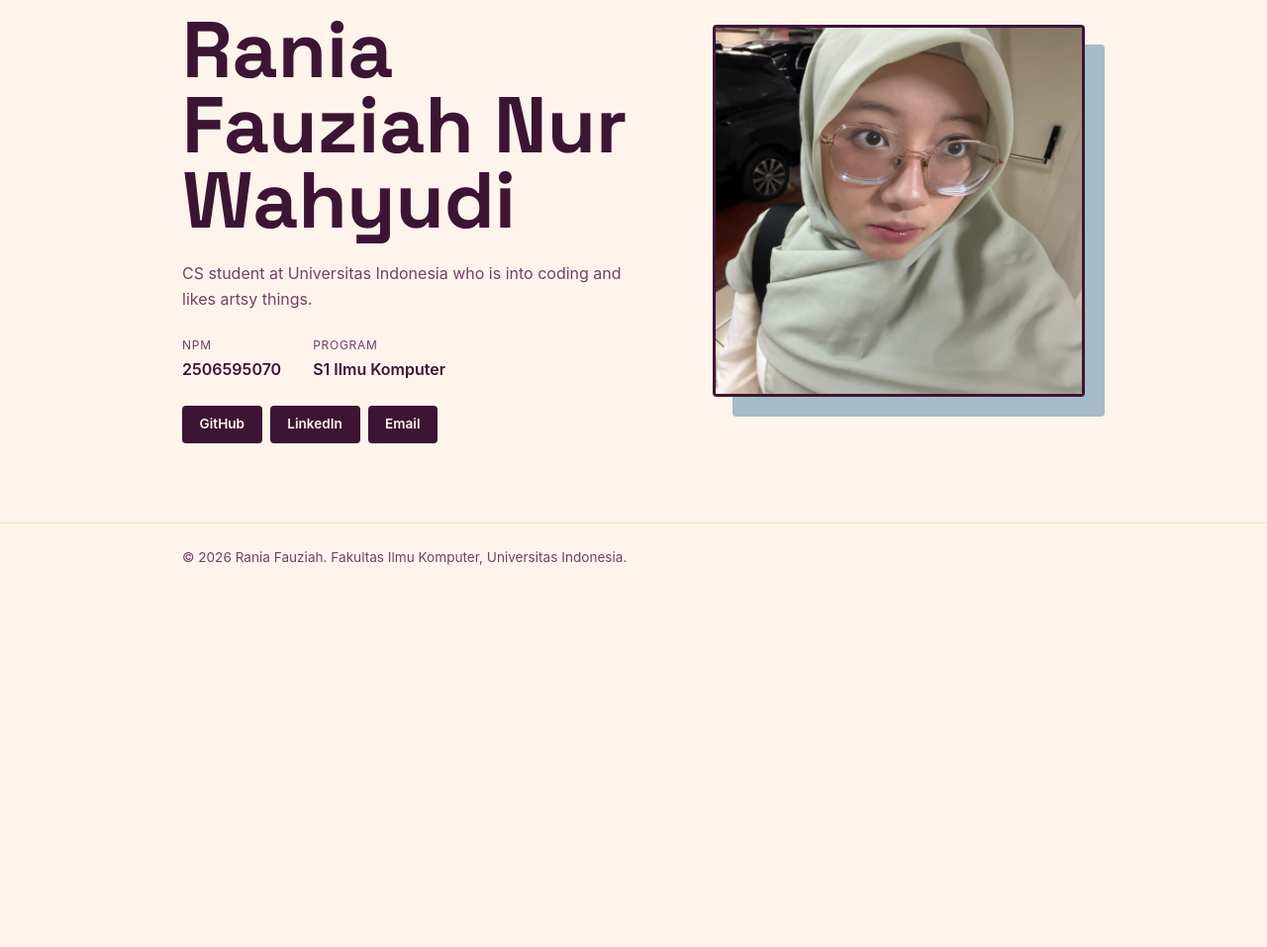
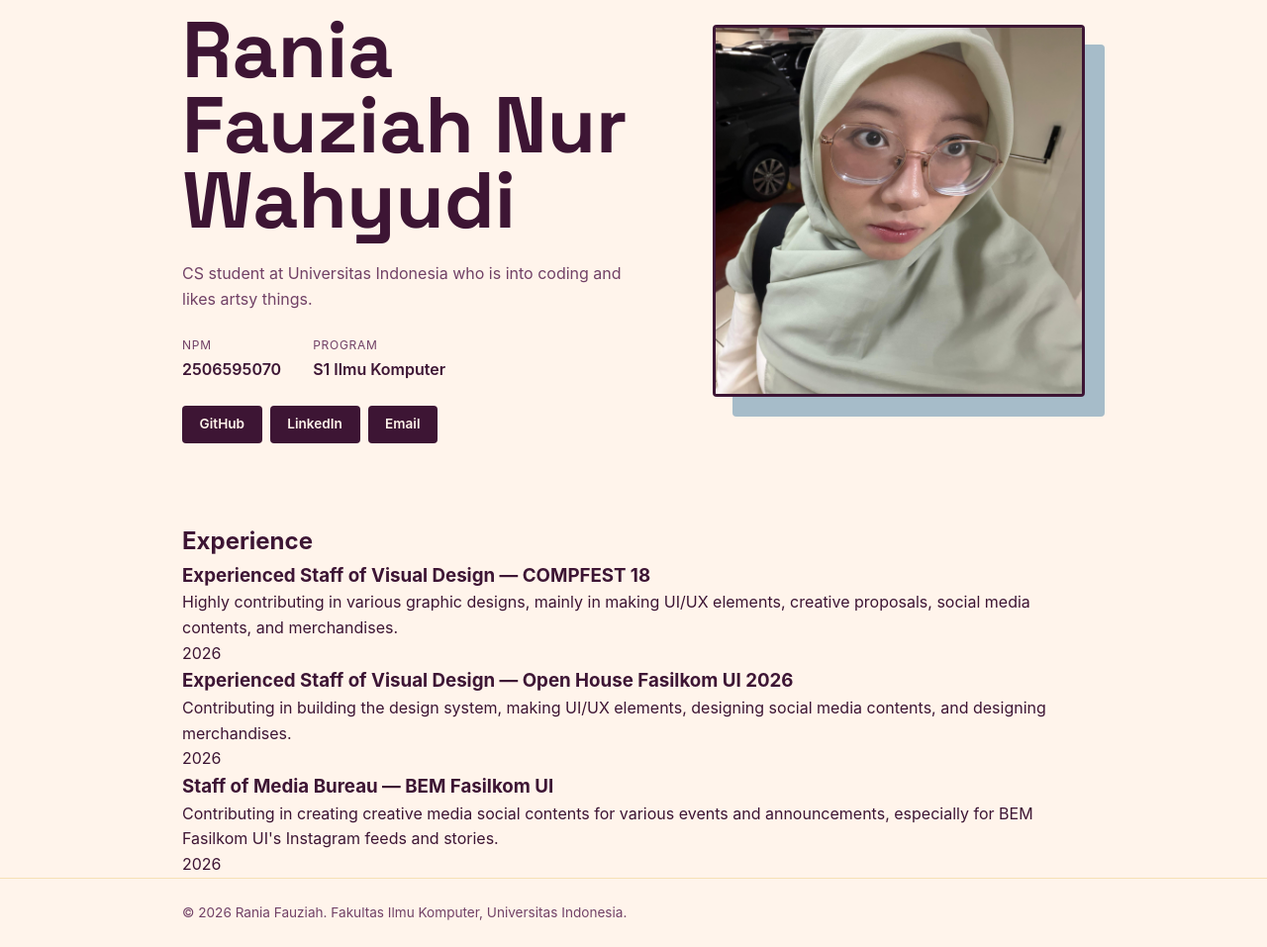
Before and after one commit to raniafauziah-csui/myportofolio, a Django app: page / in a window 1280 px wide. Shown: the part 168-1125 px from the top of the page at 99% size. Before the commit the page ends 739 px from the top, so only its background shows below. Run offline with Django 5.2, Linux system fonts and the light colour scheme.

Commit message:
update: Menambahkan section experience di file HTML

```diff
--- a/templates/index.html
+++ b/templates/index.html
@@ -26,10 +26,10 @@
                     <p class="hero-kicker">Computer Science &middot; Universitas Indonesia</p>
                     <h1>Rania Fauziah Nur Wahyudi</h1>
                 </div>
-                <div class="hero-photo">
+                <aside class="hero-photo">
                     <div class="photo-block"></div>
                     <img class="avatar" src="/static/img/raniafauziah.jpg" alt="Photo of Rania Fauziah">
-                </div>
+                </aside>
                 <div class="hero-details">
                     <p class="bio">CS student at Universitas Indonesia who is into coding and likes artsy things.</p>
                     <dl class="meta-list">
@@ -50,6 +50,27 @@
                 </div>
             </div>
         </section>
+
+        <section class="experience" id="experience">
+            <div class="container">
+                <h2>Experience</h2>
+                <article class="experience-item">
+                    <h3>Experienced Staff of Visual Design &mdash; COMPFEST 18</h3>
+                    <p>Highly contributing in various graphic designs, mainly in making UI/UX elements, creative proposals, social media contents, and merchandises.</p>
+                    <p class="experience-time">2026</p>
+                </article>
+                <article class="experience-item">
+                    <h3>Experienced Staff of Visual Design &mdash; Open House Fasilkom UI 2026</h3>
+                    <p>Contributing in building the design system, making UI/UX elements, designing social media contents, and designing merchandises.</p>
+                    <p class="experience-time">2026</p>
+                </article>
+                <article class="experience-item">
+                    <h3>Staff of Media Bureau &mdash; BEM Fasilkom UI</h3>
+                    <p>Contributing in creating creative media social contents for various events and announcements, especially for BEM Fasilkom UI's Instagram feeds and stories.</p>
+                    <p class="experience-time">2026</p>
+                </article>
+            </div>
+        </section>
     </main>
 
     <footer class="site-footer">
```
